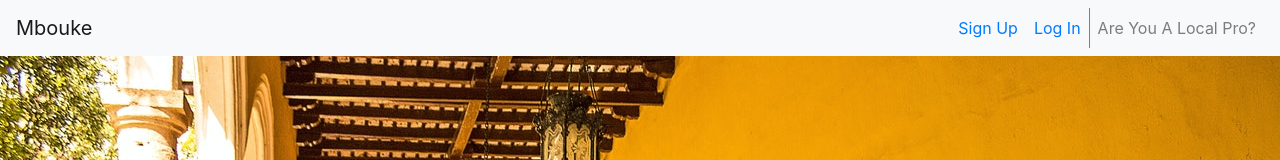
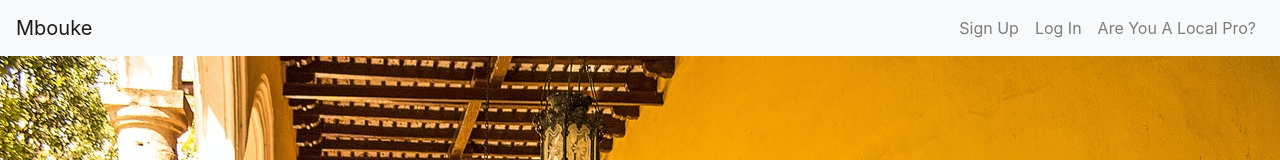
Before and after one commit to Mbouke-Project/nextjs-mbouke, a Next.js app: page / in a window 1280 px wide. Shown: the top 160 px of the page. Built offline with nearby package versions, Linux system fonts and the light colour scheme.

Commit message:
Abstract Navbar into Component

```diff
--- /dev/null
+++ b/components/navigation.js
@@ -0,0 +1,31 @@
+import styles from '../styles/Home.module.sass'
+import Link from 'next/link'
+import { Nav, Navbar } from 'react-bootstrap'
+
+
+function Navigation() {
+    return (
+        <nav>
+        <Navbar collapseOnSelect expand="md"  variant="light" className="bg-light" >
+          <Navbar.Brand href="#home">Mbouke</Navbar.Brand>
+          <Navbar.Toggle aria-controls="responsive-navbar-nav" />
+          <Navbar.Collapse id="responsive-navbar-nav">
+            <Nav className="ml-auto">
+              <Nav.Link href='/signup'>
+                  Sign Up
+                {/* <Link href="/signup">Sign Up</Link> */}
+                </Nav.Link>
+              <Nav.Link href='login'>
+                {/* <Link href="/login"> */}
+                Log In
+              {/* </Link> */}
+              </Nav.Link>
+              <Nav.Link href="#deets">Are You A Local Pro?</Nav.Link>
+            </Nav>
+          </Navbar.Collapse>
+        </Navbar>
+        </nav>
+    )
+}
+
+export default Navigation
--- a/pages/index.js
+++ b/pages/index.js
@@ -1,9 +1,10 @@
 import Head from 'next/head'
-import Link from 'next/link'
+
 import Image from 'next/image'
 import styles from '../styles/Home.module.sass'
 import {Container, Nav, Navbar, Row, Col, Form, Button } from 'react-bootstrap'
 import { FaHouseDamage, FaMoneyBillAlt, FaUsers } from 'react-icons/fa';
+import Navigation from '../components/navigation.js'
 import Footer from '../components/footer.js'
 
 
@@ -16,27 +17,8 @@ export default function Home() {
         <link rel="icon" href="/favicon.ico" />
       </Head>
       <main>
-        <nav>
-        <Navbar collapseOnSelect expand="md"  variant="light" className="bg-light" >
-          <Navbar.Brand href="#home">Mbouke</Navbar.Brand>
-          <Navbar.Toggle aria-controls="responsive-navbar-nav" />
-          <Navbar.Collapse id="responsive-navbar-nav">
-            <Nav className="ml-auto">
-              <Nav.Link>
-                <Link href="/signup">Sign Up</Link>
-                </Nav.Link>
-              <Nav.Link>
-                <Link href="/login">
-                Log In
-              </Link>
-              </Nav.Link>
+        <Navigation />
 
-
-              <Nav.Link className={styles.proLink}href="#deets">Are You A Local Pro?</Nav.Link>
-            </Nav>
-          </Navbar.Collapse>
-        </Navbar>
-        </nav>
         <div className={styles.imageContainer}>
           <Image
             className={styles.landingImage}
```
